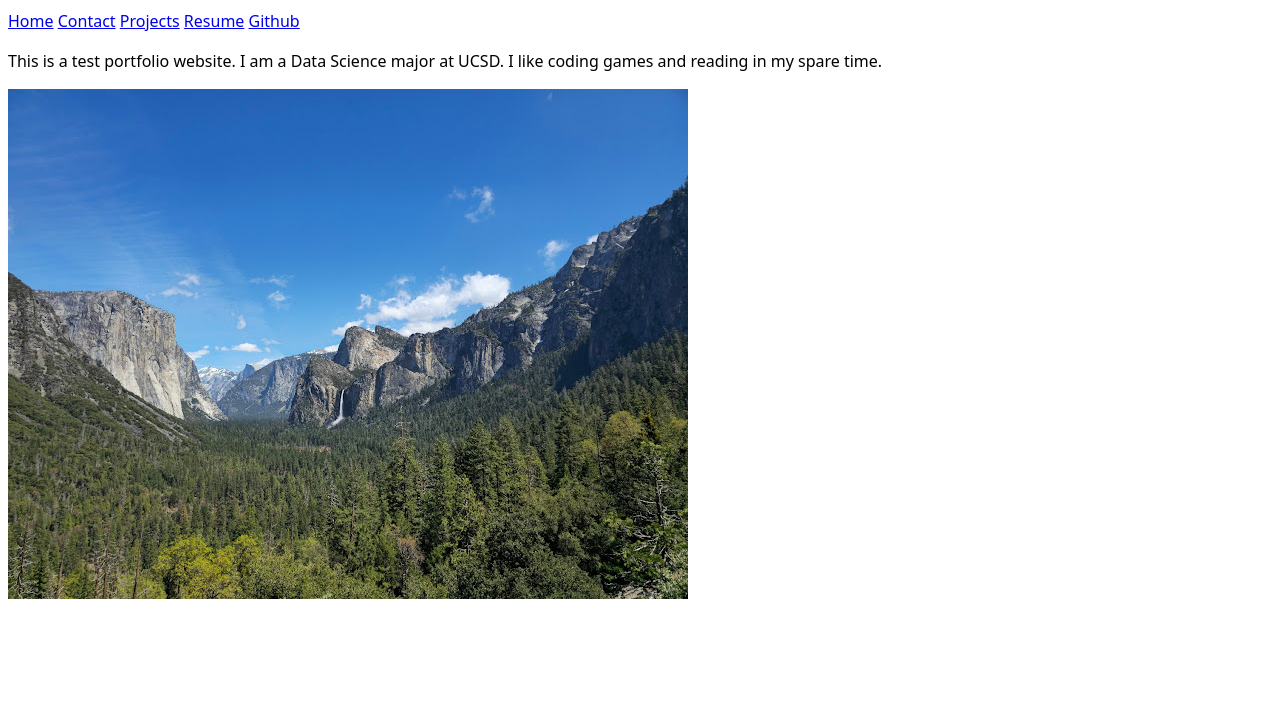
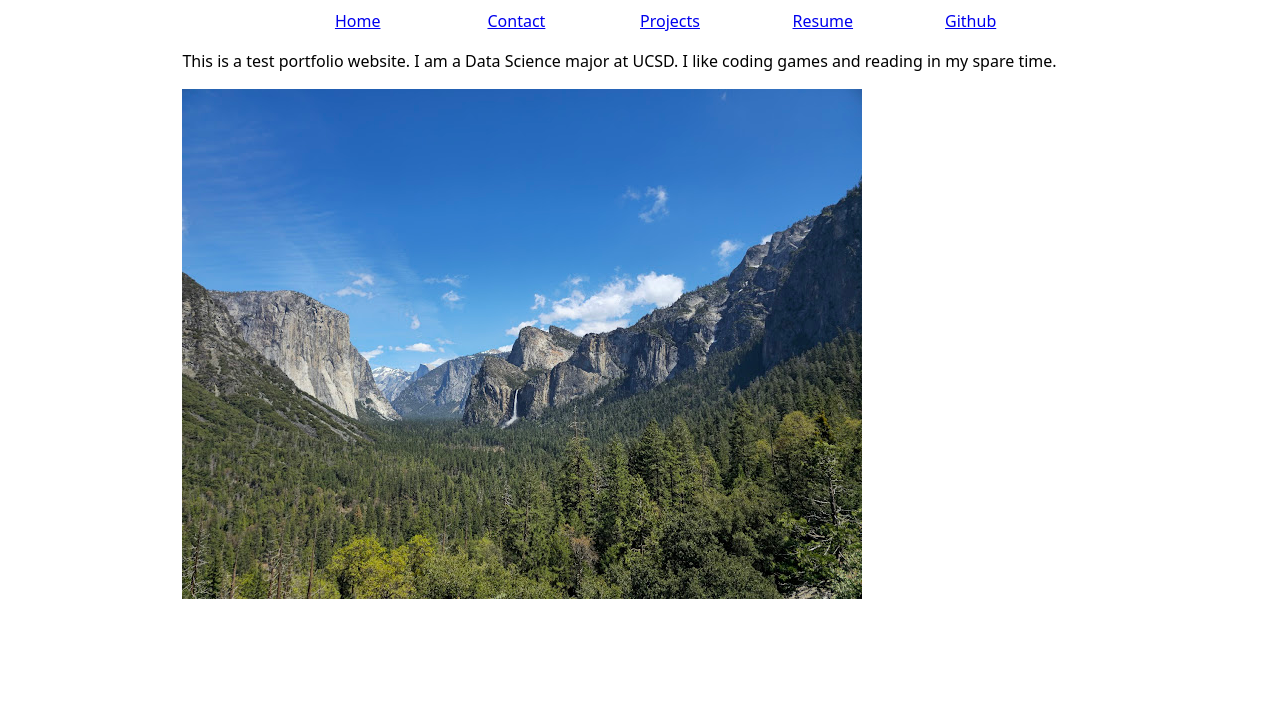
Before and after one commit to SarahColbath-UCSD-Student/DSC106_lab2_test_portfolio, a plain HTML site: page index.html in a window 1280 px wide. Shown: the part 82-800 px from the top of the page. Drawn offline with Linux system fonts and the light colour scheme.

Commit message:
Style Adjustments
Centered content, added margins, added flex box to navigation

```diff
--- a/index.html
+++ b/index.html
@@ -8,13 +8,14 @@
 </head>
 <body>
     <h1>Sarah Colbath</h1>
-    <nav>
+
+    <a class="current"><nav>
         <a href="index.html">Home</a>
         <a href="contact/index.html">Contact</a>
         <a href="projects/index.html">Projects</a>
         <a href="resume/index.html">Resume</a>
         <a href="https://github.com/SarahColbath-UCSD-Student" target="_blank">Github</a>
-    </nav>
+    </nav></a>
     <p>This is a test portfolio website. I am a Data Science major at UCSD. I like coding games and reading in my spare time.</p>
     <img src="images/yosemite.jpg" alt="An image of yosemite valley showing Half Dome, El Capitan, and Yosemite Falls">
 </body>
--- a/style.css
+++ b/style.css
@@ -3,4 +3,15 @@ body {
 	   and use the OS’s UI font as the website font
 	 */
   font: 100%/1.5 system-ui;
+  max-width: 100ch;
+  margin-inline: auto;
+  padding: 0px 10px;
 }
+
+nav {
+  display: flex;
+}
+
+a {
+  flex: 1
+}
```
Also changed, not shown: contact/index.html (+2 -2 lines), projects/index.html (+2 -2 lines), resume/index.html (+2 -2 lines).
